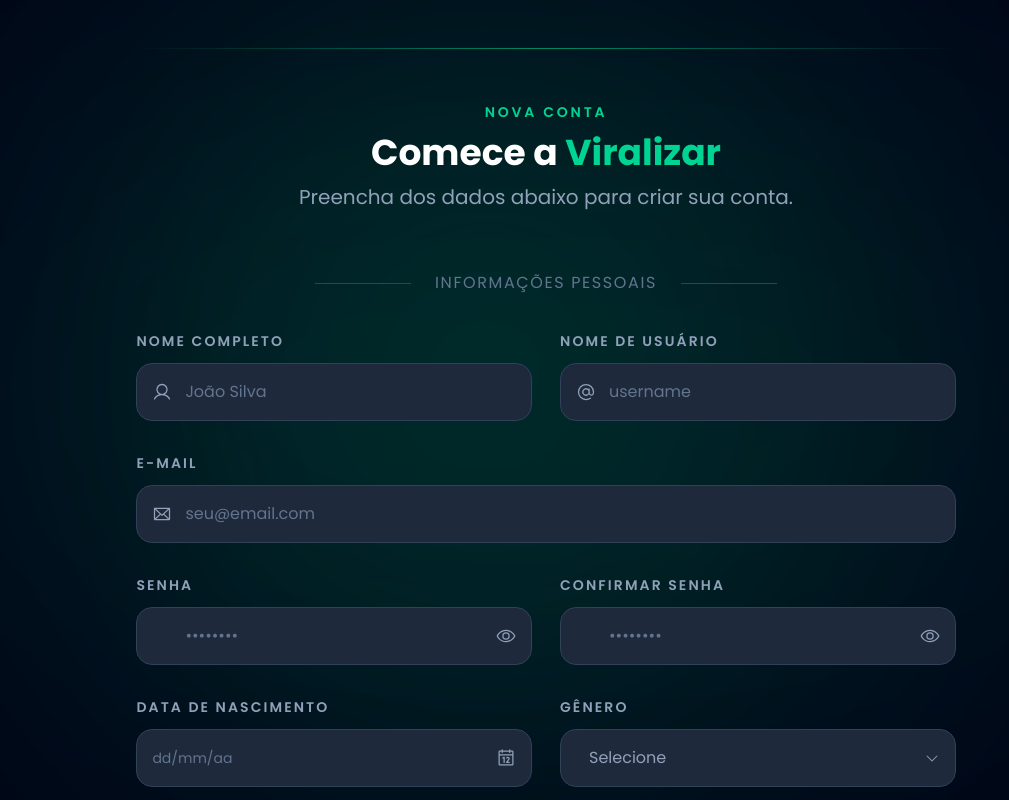
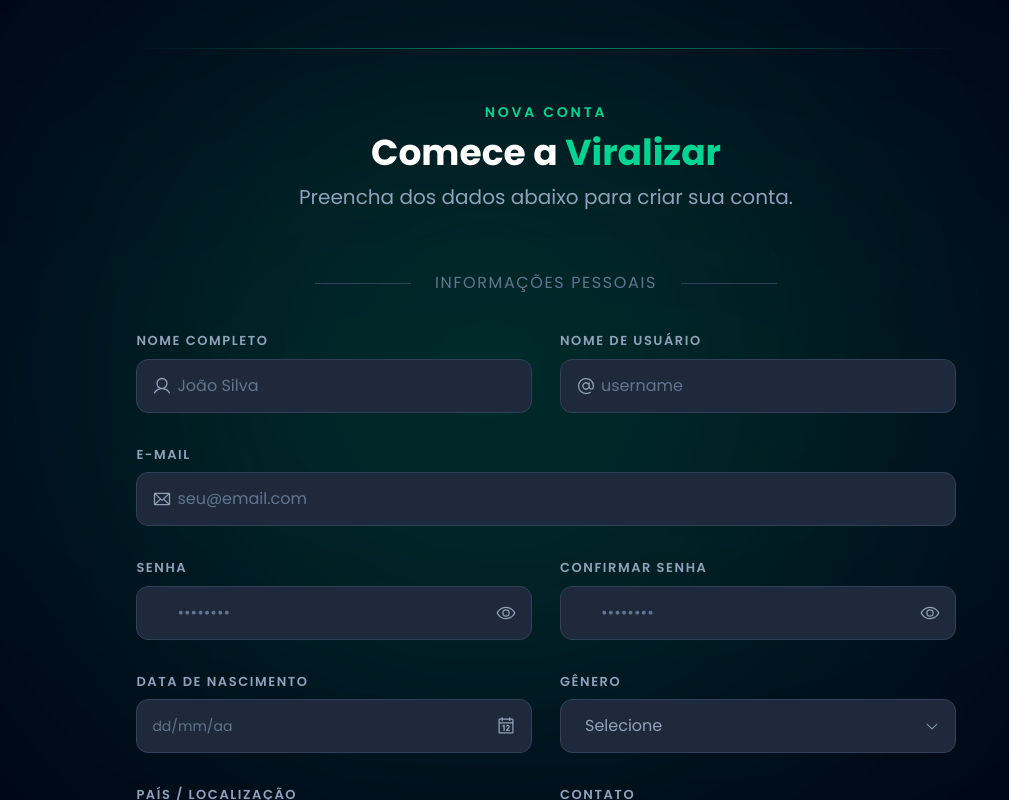
Before and after one commit to theemployee6-dev/vipesocial, a Next.js app: page /auth/register in a window 1280 px wide. Shown: the whole page, without its empty margins (94-1103 px from the left). Built offline with nearby package versions, Linux system fonts and the light colour scheme.

Commit message:
fixed formClasses

```diff
--- a/app/auth/register/styles/formClasses.ts
+++ b/app/auth/register/styles/formClasses.ts
@@ -1,31 +1,21 @@
 // formClasses.ts
 export const inputClass = `
   w-full
-  px-4 py-3.5          /* mobile pequeno: um pouco mais de espaço */
-  sm:px-6 sm:py-3      /* sm: 6 */
-  md:px-10 md:py-4    /* md: 10 */
-  lg:px-10 lg:py-4     /* lg: 10 (seu valor) */
-  xl:px-12 xl:py-4     /* xl: 12 (cresce) */
-  2xl:px-14 2xl:py-5   /* 2xl: 14 */
-  4k:px-16 4k:py-8     /* 4k: 16 */
+  px-4 py-2.5
+  sm:px-5 sm:py-3
+  lg:px-6 lg:py-3
+  xl:px-10 xl:py-3.5
+  2xl:px-10 2xl:py-4
 
   rounded-xl
-  sm:rounded-xl
-  md:rounded-xl
-  lg:rounded-2xl
-  xl:rounded-2xl
-  2xl:rounded-3xl
-  4k:rounded-[40px]
+  lg:rounded-xl
+  2xl:rounded-2xl
 
   bg-[#1e293b] border border-slate-700
   text-white
-  text-[14px]
-  sm:text-sm
-  md:text-md
+  text-sm
   lg:text-base
-  xl:text-base
   2xl:text-lg
-  4k:text-xl
 
   placeholder-slate-500
   focus:outline-none focus:border-emerald-400 focus:ring-1 focus:ring-emerald-400/20
@@ -34,55 +24,41 @@ export const inputClass = `
 
 export const selectClass = `
   w-full
-  px-3 py-4
+  px-3 py-2.5
   sm:px-4 sm:py-3
-  md:px-5 md:py-3.5
-  lg:px-6 lg:py-4
-  xl:px-7 xl:py-4
-  2xl:px-8 2xl:py-6
-  4k:px-10 4k:py-8
+  lg:px-5 lg:py-3
+  xl:px-6 xl:py-3.5
+  2xl:px-8 2xl:py-4
 
   rounded-xl
-  sm:rounded-xl
-  md:rounded-xl
-  lg:rounded-2xl
-  xl:rounded-2xl
-  2xl:rounded-3xl
-  4k:rounded-[40px]
+  lg:rounded-xl
+  2xl:rounded-2xl
 
   bg-[#1e293b] border border-slate-700
   text-slate-400
-  text-xs
-  sm:text-sm
-  md:text-sm
+  text-sm
   lg:text-base
-  xl:text-base
   2xl:text-lg
-  4k:text-xl
 
   focus:outline-none focus:border-emerald-400 focus:ring-1 focus:ring-emerald-400/20
   transition-all duration-200
   appearance-none cursor-pointer
 `;
+
 export const labelClass = `
   text-slate-400
-  text-[10px]           /* base: 10px */
-  sm:text-[11px]        /* sm: 11px */
-  md:text-[12px]        /* md: 12px */
-  lg:text-[13px]        /* lg: 13px */
-  xl:text-sm            /* 14px */
-  2xl:text-base         /* 16px */
-  4k:text-lg            /* 18px */
+  text-[10px]
+  sm:text-[11px]
+  lg:text-[12px]
+  xl:text-[13px]
+  2xl:text-sm
 
   font-semibold
-  tracking-[0.15em]
+  tracking-[0.12em]
   uppercase
   mb-1
   sm:mb-1.5
-  md:mb-2
-  lg:mb-2.5
-  xl:mb-3
-  2xl:mb-4
-  4k:mb-6
+  lg:mb-2
+  2xl:mb-3
   block
 `;
```
